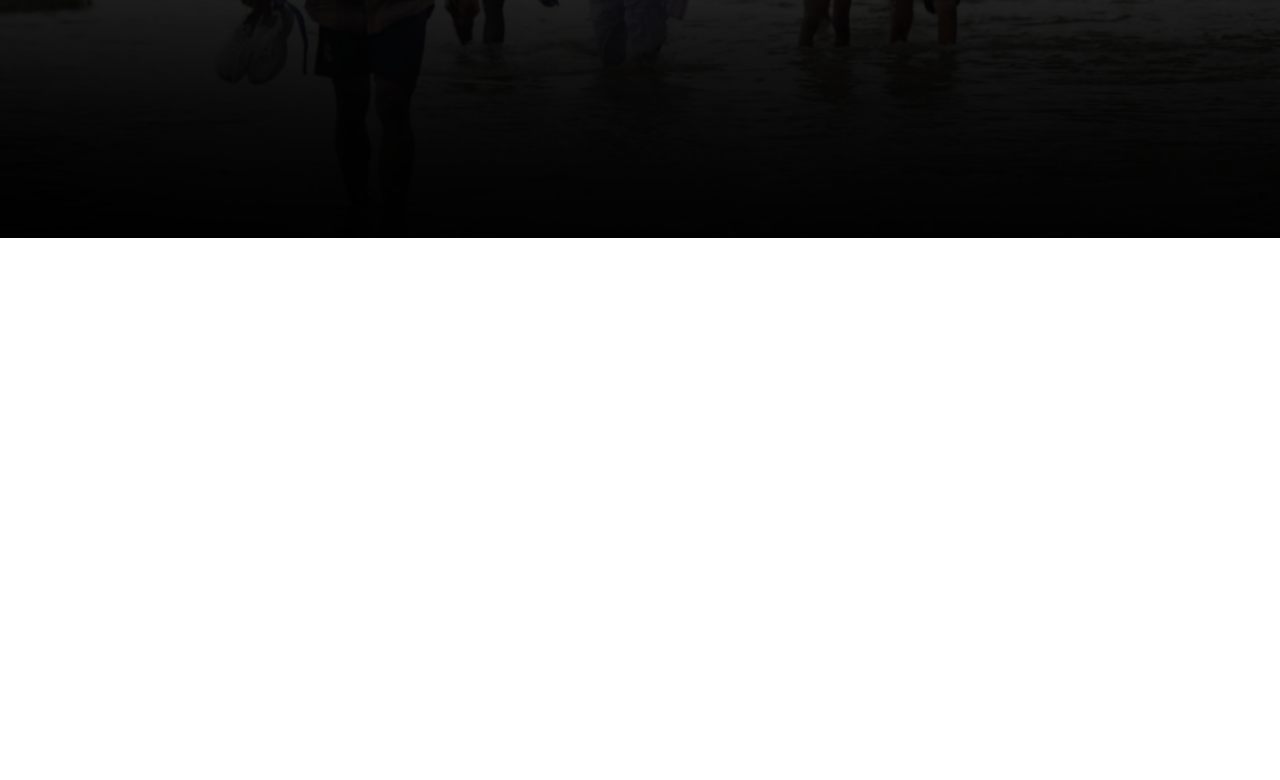
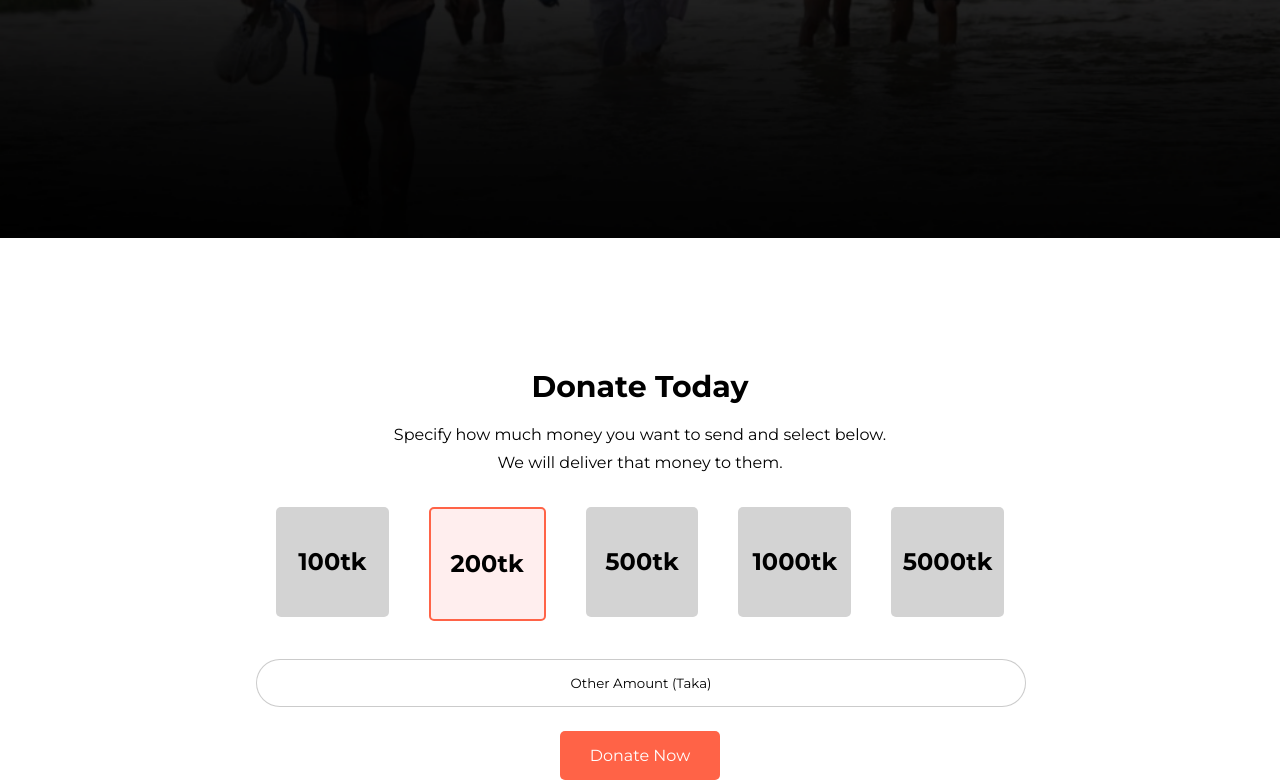
Before and after one commit to Mohammad7558/Donate_Now, a plain HTML site: page index.html in a window 1280 px wide. Shown: the part 442-1222 px from the top of the page. Before the commit the page ends 800 px from the top, so only its background shows below. Drawn offline with Linux system fonts and the light colour scheme.

Commit message:
seconde-section-adde

```diff
--- a/index.html
+++ b/index.html
@@ -18,5 +18,30 @@
             <a class="Donate-Now-button" target="_blank" href="#">Donate Now</a>
         </div>
     </section>
+    <section>
+        <div class="container flexible">
+            <h1>Donate Today</h1>
+            <p>Specify how much money you want to send and select below. <br> We will deliver that money to them.</p>
+            <div class="Donate-price-list">
+                <div>
+                    <h2>100tk</h2>
+                </div>
+                <div id="selected-item">
+                    <h2>200tk</h2>
+                </div>
+                <div>
+                    <h2>500tk</h2>
+                </div>
+                <div>
+                    <h2>1000tk</h2>
+                </div>
+                <div>
+                    <h2>5000tk</h2>
+                </div>
+            </div>
+            <input type="text" placeholder="Other Amount (Taka)">
+            <a class="Donate-Now-button" target="_blank" href="#">Donate Now</a>
+        </div>
+    </section>
 </body>
 </html>
--- a/style.css
+++ b/style.css
@@ -19,7 +19,7 @@ body{
     padding-top: 130px;
 }
 .container h1{
-    font-size: 40px;
+    font-size: 45px;
     color: #fff;
     margin: 0;
 }
@@ -35,3 +35,42 @@ body{
     padding: 15px 30px;
     border-radius: 5px;
 }
+
+.flexible h1{
+    font-size: 30px;
+    color: #000;
+}
+.flexible p{
+    color: #000;
+    margin-bottom: 15px;
+}
+.Donate-price-list{
+    display: flex;
+    margin-top: 30px;
+}
+.Donate-price-list div{
+    background-color: lightgray;
+    width: 150px;
+    height: 90px;
+    margin: 0 20px;
+    padding-top: 20px;
+    border-radius: 5px;
+}
+#selected-item{
+    border: 2px solid #ff6347;
+    background-color: #FFEEEE;
+}
+input{
+    border: none;
+    border: 1px solid #00000034;
+    border-radius: 50px;
+    display: block;
+    width: 100%;
+    text-align: center;
+    margin: 5% 0 5% 0;
+    padding: 2% 0;
+}
+::placeholder{
+    color: #000;
+    font-family: 'Montserrat', sans-serif;
+}
```
